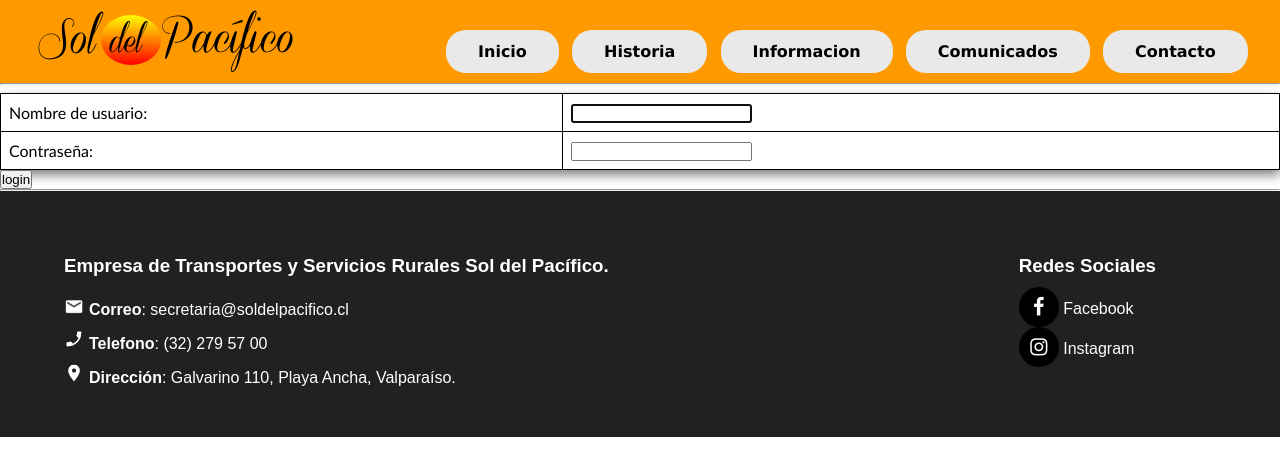
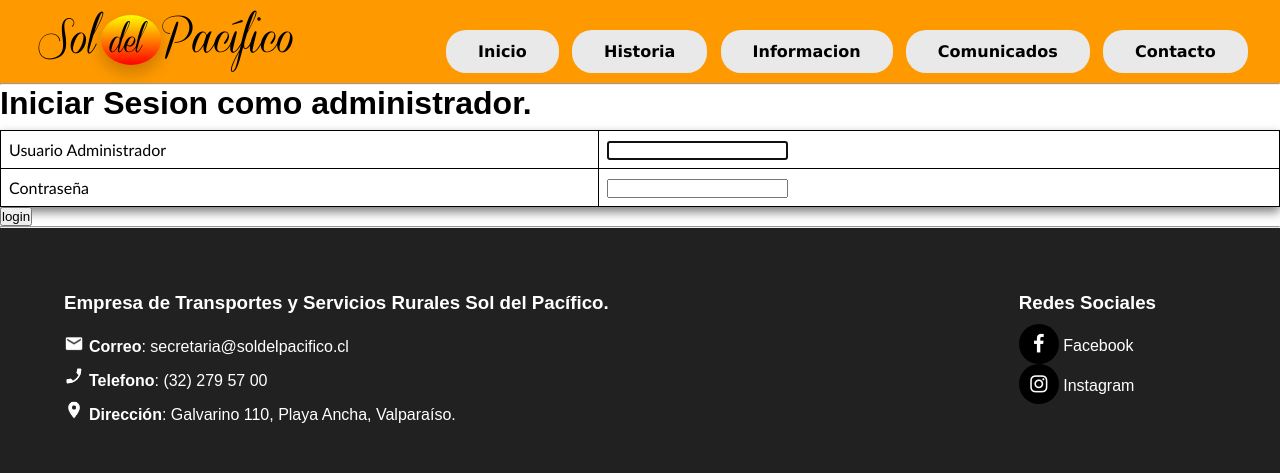
Before and after one commit to soldelpacifico/soldelpacifico.github.io, a Django app: page /accounts/login/ in a window 1280 px wide. Shown: the top 473 px of the page. Run offline with Django 3.2, Linux system fonts and the light colour scheme; some libraries are stand-ins or nearby versions.

Commit message:
Arreglos Login

```diff
--- a/sol/static/css/estilos.css
+++ b/sol/static/css/estilos.css
@@ -159,6 +159,7 @@ button {
     margin: 0 0;
     padding: 10px 10px 0 0;
     max-height: 54px;
+    box-shadow: 0px 8px 16px 0px rgba(0,0,0,0.2);
 }
 
 .spnDel {
--- a/sol/templates/registration/login.html
+++ b/sol/templates/registration/login.html
@@ -2,18 +2,18 @@
 
 {% block content %}
     {% if form.errors %}
-        <p>Your username and password didn't match. Please try again.</p>
+        <p>Usuario o clave incorrectos, porfavor intente nuevamente.</p>
     {% endif %}
-
+    <h1>Iniciar Sesion como administrador.</h1>
     <form method="post" action="{% url 'login' %}">
     {% csrf_token %}
         <table>
         <tr>
-            <td>{{ form.username.label_tag }}</td>
+            <td>Usuario Administrador</td>
             <td>{{ form.username }}</td>
         </tr>
         <tr>
-            <td>{{ form.password.label_tag }}</td>
+            <td>Contraseña</td>
             <td>{{ form.password }}</td>
         </tr>
         </table>
--- a/sol/templates/sol/preguntas.html
+++ b/sol/templates/sol/preguntas.html
@@ -7,7 +7,7 @@
   <h1>Preguntas frecuentes</h1>
 
   <h2>¿A que hora pasa el ultimo bus a calera?</h2>
-  <p>Puedes revisar todos los horarios al final de la seccion de <a href="{% url 'tarifas' %}"></a>.</p>
+  <p>Puedes revisar todos los horarios al final de la seccion de <a href="{% url 'tarifas' %}#horarios">Horarios.</a>.</p>
 
 </article>
 
@@ -21,6 +21,7 @@
   <a href="{% url 'login' %}">Loguearme para responder preguntas...</a>
   {% endif %}
 
+  <!--
   <div>
     <img src="{% static 'Images/account.png' %}" class="login" alt="">
     {% if user.is_authenticated %}
@@ -61,6 +62,7 @@
     </div>
     {% endif %}
   </div>
+-->
 
 
   {% for Pregunta in Preguntas %}
--- a/static/css/estilos.css
+++ b/static/css/estilos.css
@@ -159,6 +159,7 @@ button {
     margin: 0 0;
     padding: 10px 10px 0 0;
     max-height: 54px;
+    box-shadow: 0px 8px 16px 0px rgba(0,0,0,0.2);
 }
 
 .spnDel {
```
